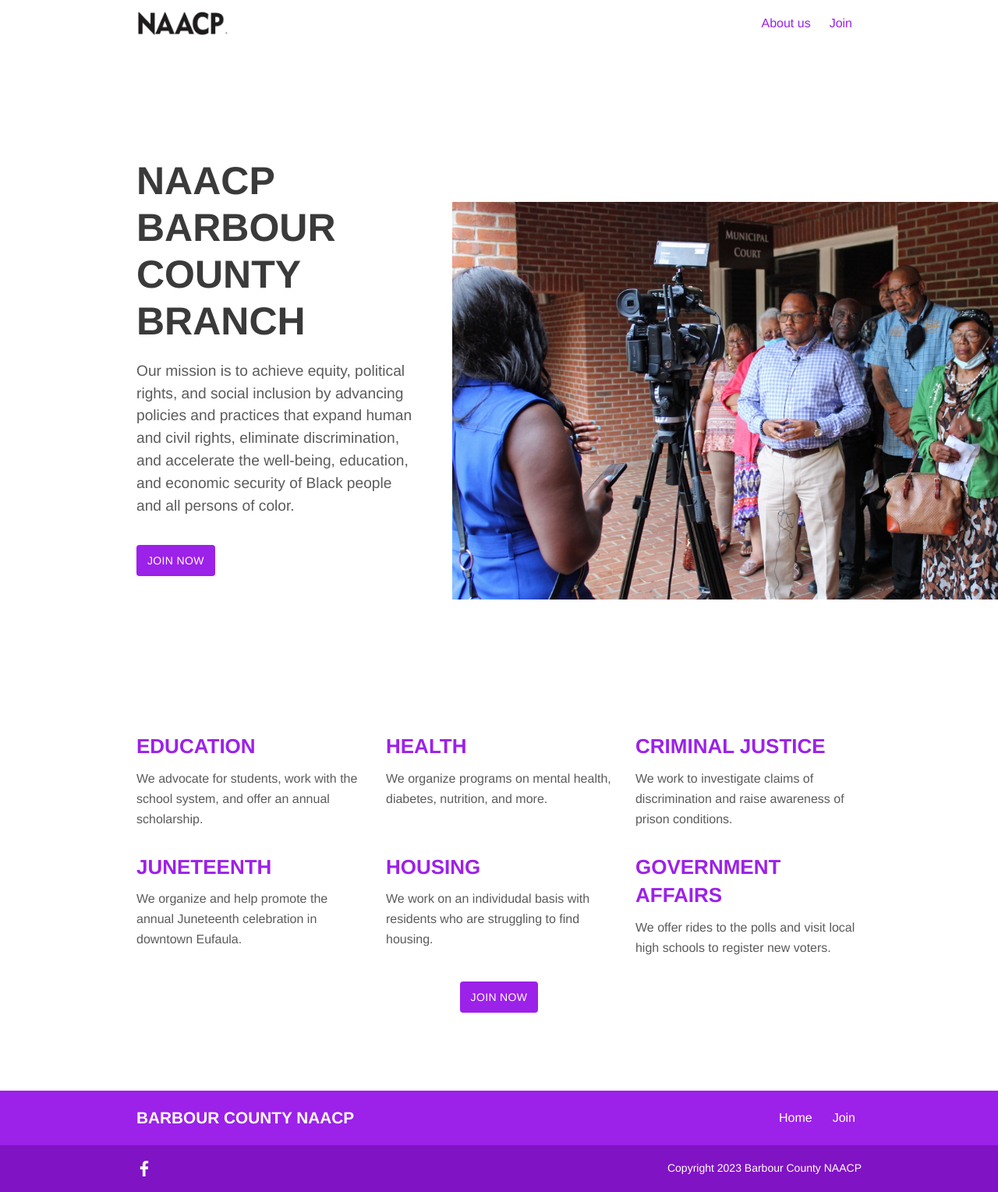
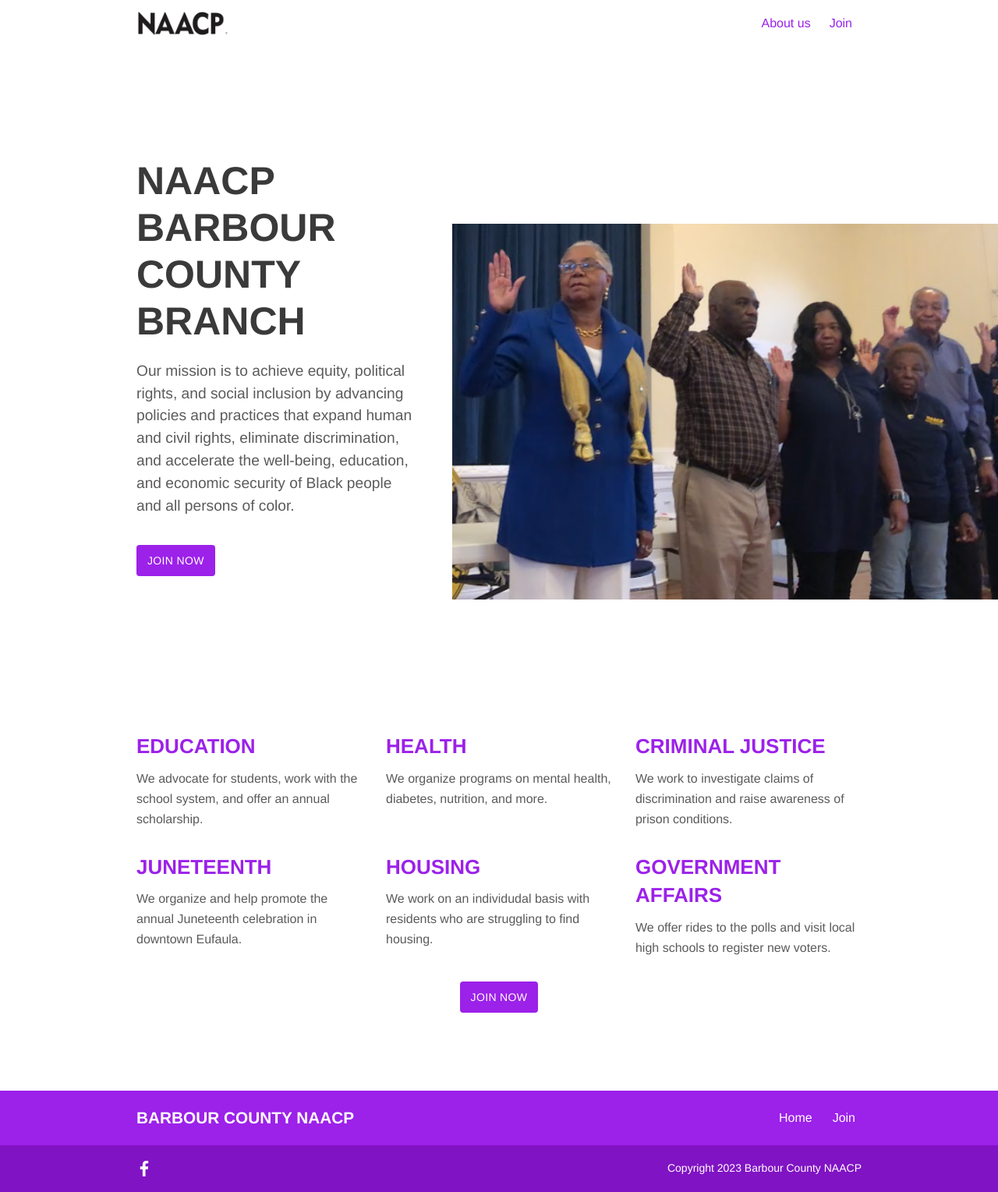
Before and after one commit to barbour-naacp/website, a Jekyll site: the page built from index.md, in a window 1280 px wide. Shown: the whole page at 78% size. Built offline with Jekyll 4.4.1, drawn with Linux system fonts in a browser that asks for light colours.

Commit message:
swap photo

```diff
--- a/index.md
+++ b/index.md
@@ -2,7 +2,7 @@
 title: Barbour County NAACP
 layout: home
 description: "NAACP Unit 5075, serving Barbour County, Alabama"
-intro_image: "images/speaking-to-media.jpeg"
+intro_image: "images/swearing-in.png"
 intro_image_absolute: true
 intro_image_hide_on_mobile: true
 show_call_box: true
```
